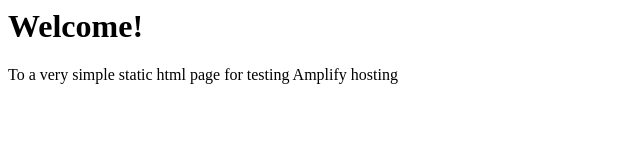
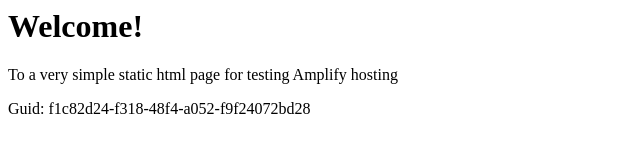
Before and after one commit to aws-aemilia-bah/Github-PR-Commit-Integration-Test-DoNotTouch-GitH-MJCD6L4M-v2-preprod-me-south-1, a website: page src/index.html in a window 1280 px wide. Shown: the whole page, without its empty margins (0-640 px from the left). Drawn offline with Linux system fonts and the light colour scheme.

Commit message:
commit from integ tests

```diff
--- a/src/index.html
+++ b/src/index.html
@@ -1,3 +1,5 @@
+
+
 <html lang="en">
 
 <head>
@@ -10,6 +12,6 @@
 <body>
     <h1>Welcome!</h1>
     <p>To a very simple static html page for testing Amplify hosting</p>
-</body>
+    <p>Guid: f1c82d24-f318-48f4-a052-f9f24072bd28</p></body>
 
 </html>
```
